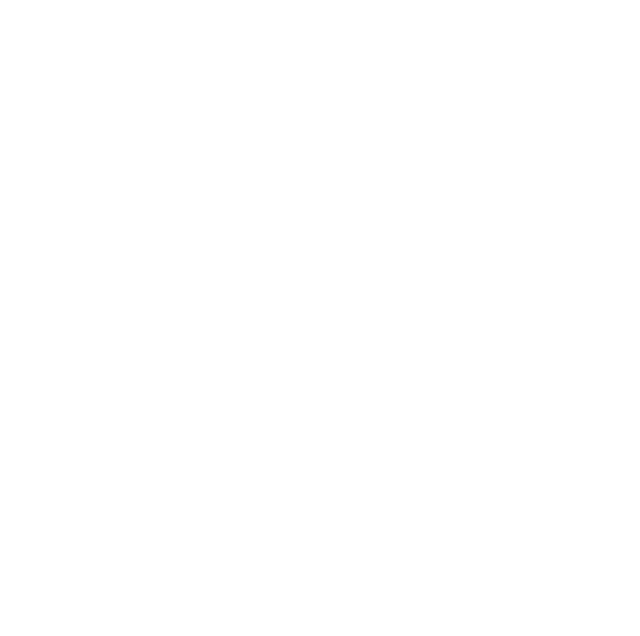
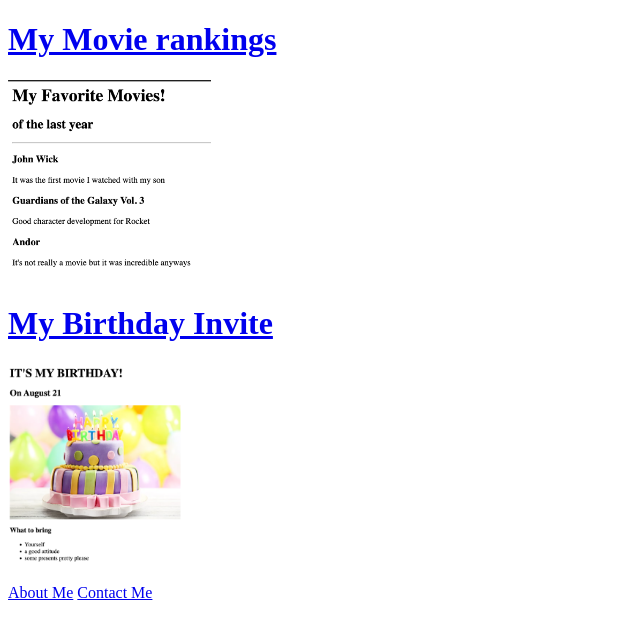
Before and after one commit to alexwachowski/html-portfolio, a plain HTML site: page index.html in a window 1280 px wide. Shown: the whole page, without its empty margins (0-640 px from the left). Drawn offline with Linux system fonts and the light colour scheme.

Commit message:
Update index.html

```diff
--- a/index.html
+++ b/index.html
@@ -13,3 +13,24 @@ HINT for TODO 6: You can use the height attribute set to 200 to make the image s
 https://developer.mozilla.org/en-US/docs/Web/HTML/Element/img#attr-height -->
 
 <!-- TODO 7: Add the Contact Me and About Me page links -->
+<!DOCTYPE html>
+<html lang = "en">
+    <head>
+        <meta charset="UTF-8">
+        <title>My first site</title>
+    </head>
+    <body>
+      <a href = "public/movie-ranking.html"><h1>My Movie rankings</h1></a>
+        <img height = "200" src = "assets/images/My Movie Ranking.png"/>
+
+       <a href = "public/birthday-invite.html"><h1>My Birthday Invite</h1></a>
+        <img height = "200" src = "assets/images/My Birthday Invite.png"/>
+
+    <p><a href = "public/about.html">About Me</a>
+    <a href = "public/contact.html">Contact Me</a></p>
+
+
+
+
+</body>
+</html>
```
